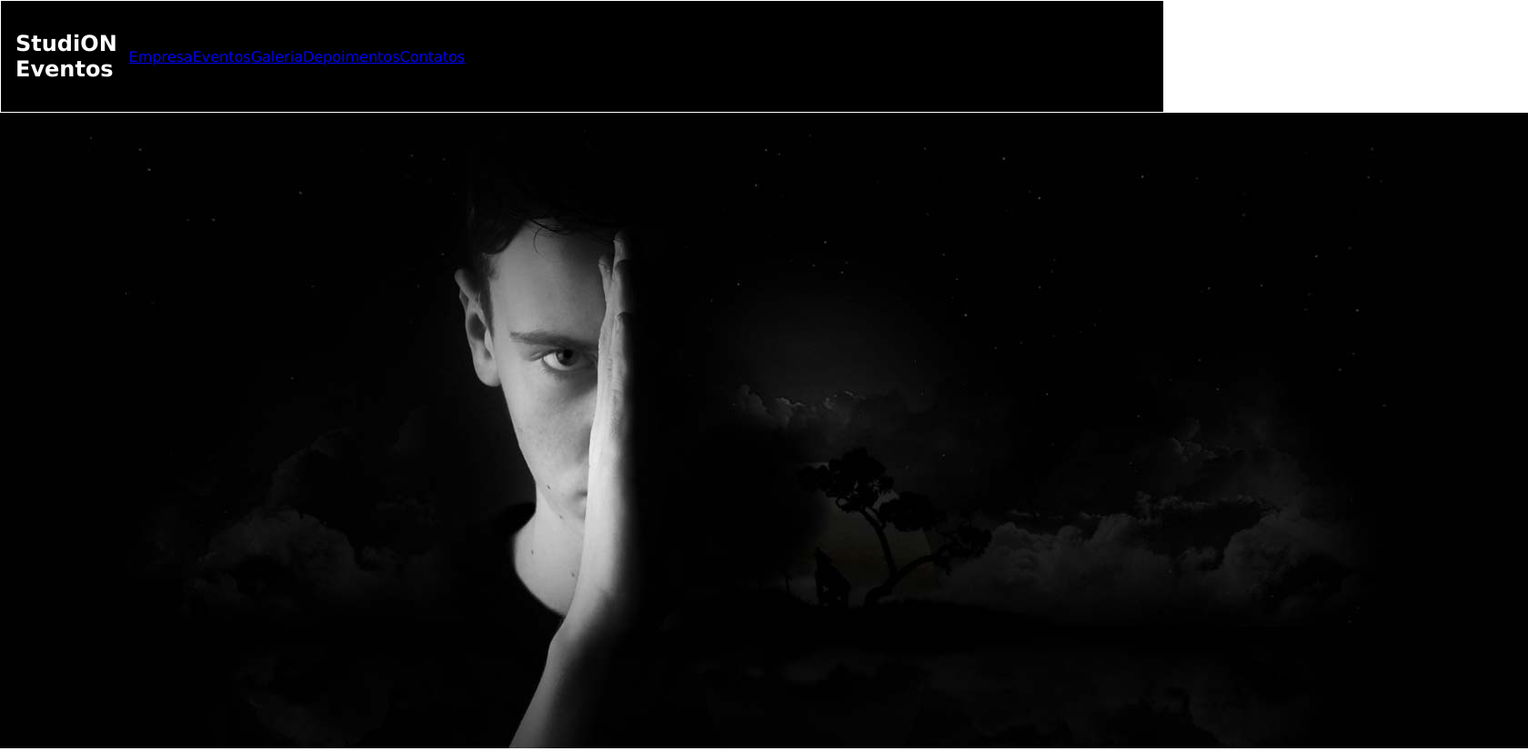
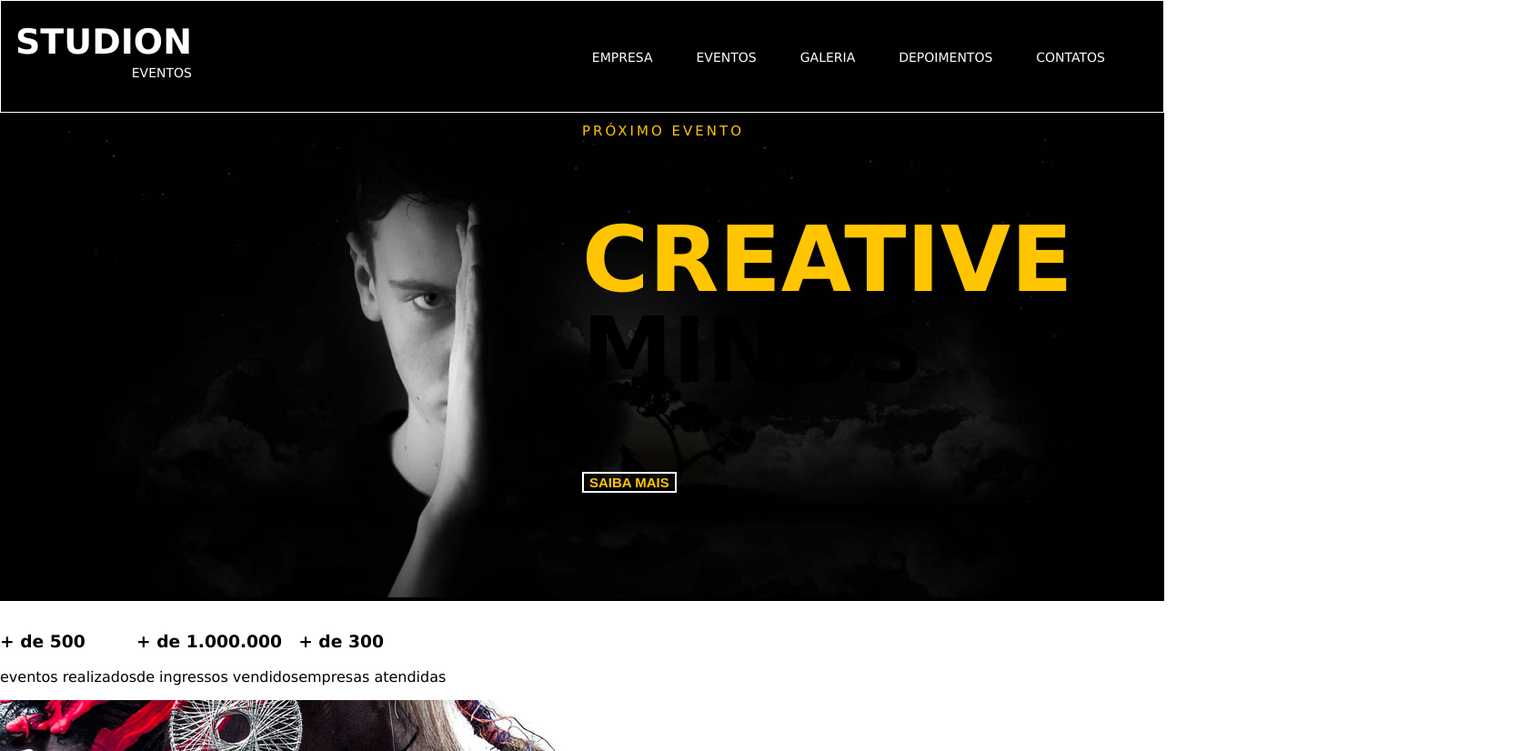
Before and after one commit to profewell/studion2, a website: page src/index.html in a window 1280 px wide. Shown: the top 826 px of the page at 91% size, 1680 px wide, since content can reach past the window. Drawn offline with Linux system fonts and the light colour scheme; a small style sheet from the web is missing.

Commit message:
fim da aula 5

```diff
--- a/src/index.html
+++ b/src/index.html
@@ -12,7 +12,7 @@
 <body>
   <nav class="navbar">
     <h1 class="logo-studion">
-      Studi<span class="copy--primary">ON</span>
+      Studi<span class=" ">on</span>
       <span class="logo-studion__subtitle">Eventos</span>
     </h1>
 
@@ -38,7 +38,7 @@
   <header>
     <div id="slider">
       <div class="slide">
-        <img class="slide__background-image" src="../images/banner.jpg" alt="Studion Banner" />
+        <img class="slide__background-image" src="./images/banner.jpg" alt="Studion Banner" />
 
         <div class="slide__copy">
           <h6><span class="copy--primary">Próximo evento</span> - dia 25 de setembro as 19h</h6>
--- a/src/style.css
+++ b/src/style.css
@@ -5,6 +5,7 @@
 }
 
 :root {
+     --color-primary: #ffc500; /* [PODE USAR QQ NOME DEPOIS DO --] */
     font-family: Verdana, Geneva, Tahoma, sans-serif;
     font-size: 16px;
 }
@@ -37,6 +38,102 @@ ul {
 
     background-color: #000;
     color: #fff;
+}
 
-    ;
+.navbar__links {
+    justify-self: end;
 }
+
+.navbar__links li {
+    font-size: 0.875rem;
+    margin-right: 3rem;
+   text-transform: uppercase;
+}
+
+.navbar__links a {
+    color: #fff;
+    text-decoration: none;
+    font-weight: 300;
+}
+
+.navbar__links a:hover {
+    color: var(--color-primary);
+    /* font-weight: 700; */
+}
+
+.logo-studion {
+    font-size: 2.375rem;
+    font-weight: 800;
+    line-height: 1ch;
+    text-transform: uppercase;
+    text-align: right;
+}
+
+.logo-studion__subtitle {
+    font-size: 0.875rem;
+    font-weight: 300;
+}
+
+.copy--primary {
+    color: var(--color-primary);
+}
+
+#slider {
+    background-color: #000;
+    color: var(--color-text);
+}
+
+#slide {
+    position: relative;
+    height: calc(100vh - 7.75rem);
+}
+
+.slide__background-image {
+    width: 100%;
+    height: 100%;
+
+    object-fit: cover;
+    object-position: center;
+}
+
+.slide__copy {
+    position: absolute;
+    top: 6.25rem;
+    left: 50vw;
+}
+
+.slide__copy h6 {
+    font-size: 0.9375rem;
+    font-weight: 400;
+    text-transform: uppercase;
+    letter-spacing: 0.1875rem;
+}
+
+.slide__copy h2 {
+    font-size: 6.25rem;
+    text-transform: uppercase;
+    line-height: 6.25rem;
+}
+
+.slide__copy h2 span {
+    display: block;
+}
+
+.btn {
+    cursor: pointer;     /* VIRA MAOZINHA NO LINK */
+    padding: 1 rem 2.5rem;
+    border: 0.125rem solid #fff;
+    border-radius: 5 rem;
+    color: var(--color-primary);
+    background: unset;
+    font-size: 0.9375rem;
+    font-weight: 700;
+    text-transform: uppercase;
+    transition: 0.3s all ease;
+}
+
+.btn:hover {
+    border-color: var(--color-primary);
+    background-color: var(--color-primary);
+    color: #fff;
+}
```
Also changed, not shown: src/images/banner.jpg (renamed from images/banner.jpg), src/images/institutional.jpg (renamed from images/institutional.jpg), src/images/parallax.jpg (renamed from images/parallax.jpg).
